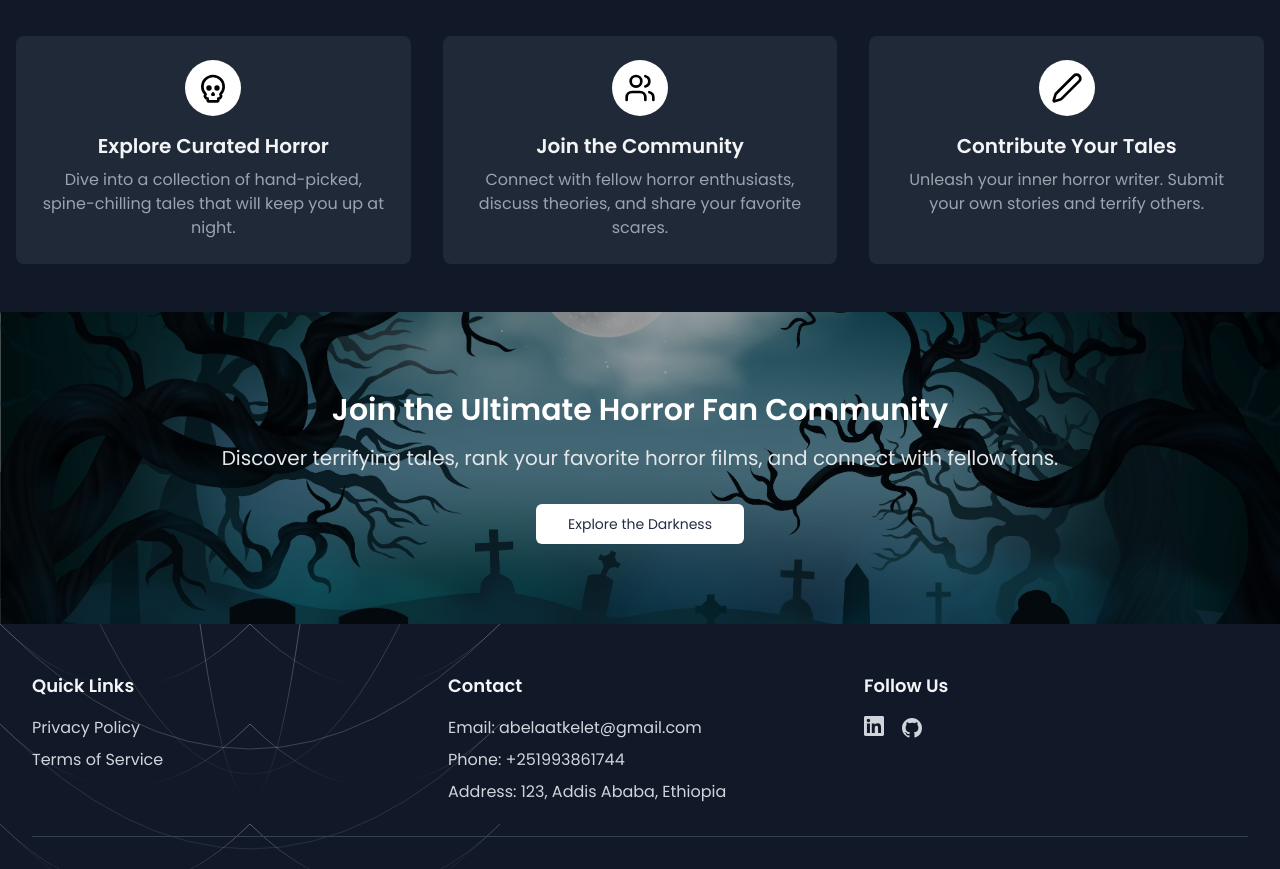
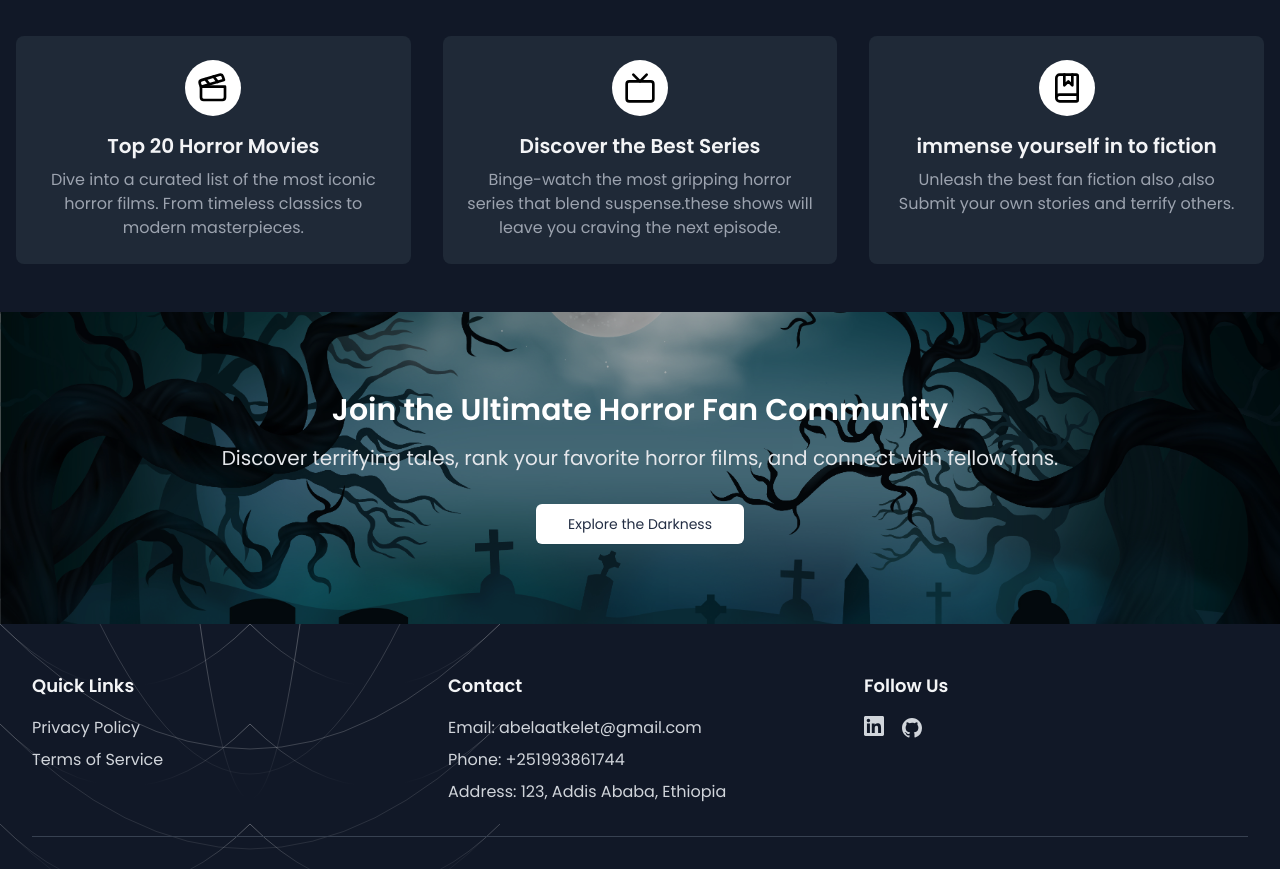
Before and after one commit to abelxo19/horror-fan-site, a Next.js app: page / in a window 1280 px wide. Shown: the part 880-1749 px from the top of the page. Built offline with nearby package versions, Linux system fonts and the light colour scheme; no server answers.

Commit message:
edit-features-section

```diff
--- a/components/features.tsx
+++ b/components/features.tsx
@@ -2,25 +2,25 @@
 
 import type React from "react"
 
-import { Skull, Users, Pen } from "lucide-react"
+import {BookMarked,Tv,Clapperboard } from "lucide-react"
 import { motion } from "framer-motion"
 import { GlitchyText } from "./glitch"
 
 const features = [
   {
-    icon: Skull,
-    title: "Explore Curated Horror",
-    description: "Dive into a collection of hand-picked, spine-chilling tales that will keep you up at night.",
+    icon: Clapperboard,
+    title: "Top 20 Horror Movies",
+    description: "Dive into a curated list of the most iconic horror films. From timeless classics to modern masterpieces.",
   },
   {
-    icon: Users,
-    title: "Join the Community",
-    description: "Connect with fellow horror enthusiasts, discuss theories, and share your favorite scares.",
+    icon: Tv,
+    title: "Discover the Best Series",
+    description: "Binge-watch the most gripping horror series that blend suspense.these shows will leave you craving the next episode.",
   },
   {
-    icon: Pen,
-    title: "Contribute Your Tales",
-    description: "Unleash your inner horror writer. Submit your own stories and terrify others.",
+    icon: BookMarked,
+    title: "immense yourself in to fiction",
+    description: "Unleash the best fan fiction also ,also Submit your own stories and terrify others.",
   },
 ]
 
```
